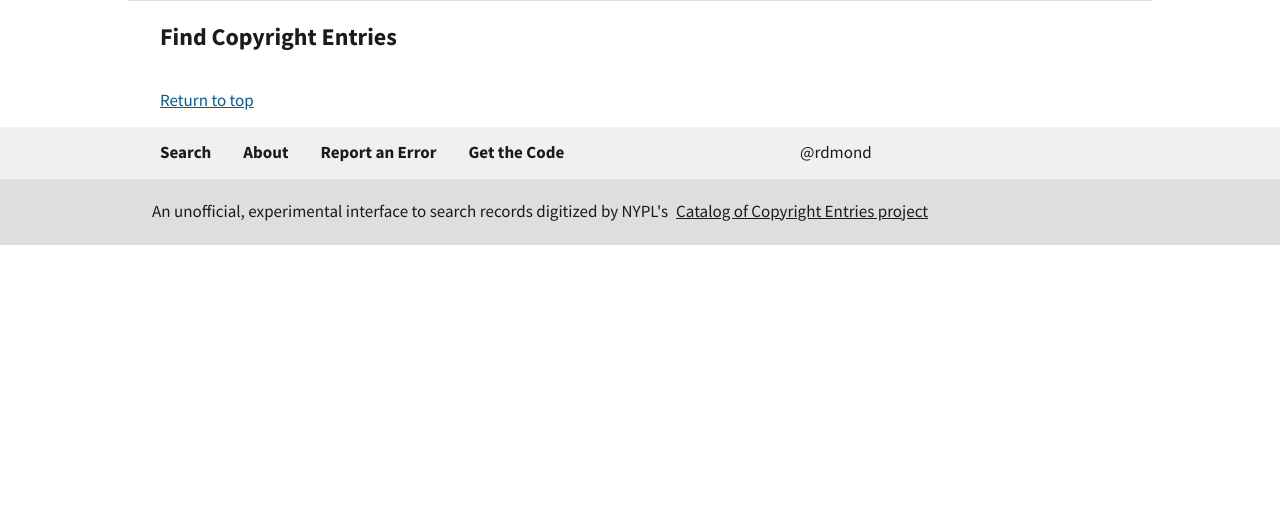
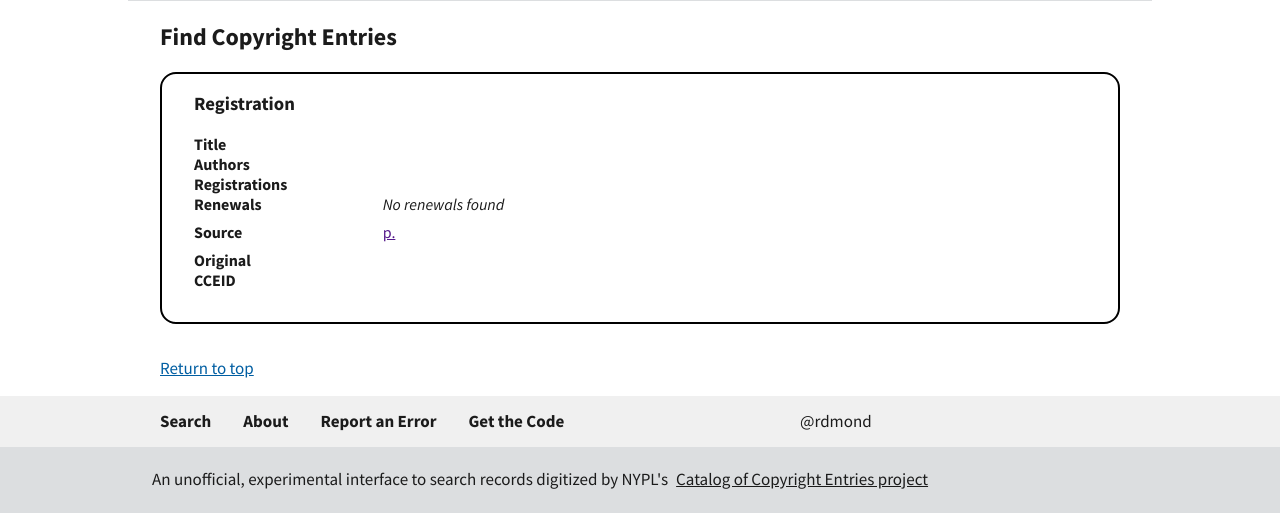
Before and after one commit to seanredmond/cce-search-prototype, a Flask app: page /cceid/1 in a window 1280 px wide. Shown: the part 127-657 px from the top of the page. Run offline with Flask 2, Linux system fonts and the light colour scheme; data that the repository does not hold is empty.

Commit message:
Format CCEID page

```diff
--- a/cce_search/search.py
+++ b/cce_search/search.py
@@ -111,12 +111,13 @@
 def cceid(cceid):
     try:
         results = registration(cceid)
-        return render_template('search/cceid.html', results=results)
+        return render_template('search/cceid.html', result=results["data"])
     except HTTPError:
         try:
             results = renewal(cceid)
-            return render_template('search/cceid.html', results=results)
+            return render_template('search/cceid.html',
+                                   result=results["data"][0])
         except HTTPError:
             pass
 
-    return render_template('search/cceid.html', results=None, error=1)
+    return render_template('search/cceid.html', result=None, error=1)
--- a/cce_search/templates/search/cceid.html
+++ b/cce_search/templates/search/cceid.html
@@ -5,5 +5,9 @@
 {% endblock %}
 
 {% block content %}
-{{ results }}
+{% if result["type"] %}
+{% include "search/render_renewal.html" %}
+{% else %}
+{% include "search/render_registration.html" %}
+{% endif %}
 {% endblock %}
```
